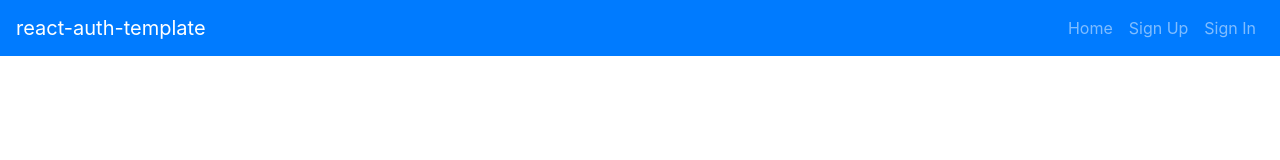
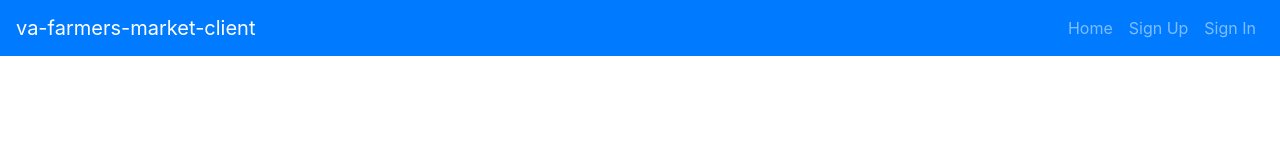
Before and after one commit to wpMcDonnell/va-farmers-market-client, a React app: page / in a window 1280 px wide. Shown: the top 160 px of the page. Built offline with nearby package versions, Linux system fonts and the light colour scheme.

Commit message:
Rename template instances to new repo name

```diff
--- a/package.json
+++ b/package.json
@@ -1,5 +1,5 @@
 {
-  "name": "react-auth-template",
+  "name": "va-farmers-market-client",
   "homepage": "https://<USERNAME>.github.io/<REPO NAME>",
   "version": "0.1.0",
   "private": true,
--- a/src/components/Header/Header.js
+++ b/src/components/Header/Header.js
@@ -25,7 +25,7 @@ const alwaysOptions = (
 const Header = ({ user }) => (
   <Navbar bg="primary" variant="dark" expand="md">
     <Navbar.Brand href="#">
-      react-auth-template
+      va-farmers-market-client
     </Navbar.Brand>
     <Navbar.Toggle aria-controls="basic-navbar-nav" />
     <Navbar.Collapse id="basic-navbar-nav">
```
Also changed, not shown: 2 other files (tests, documents, lock files or other folders).
